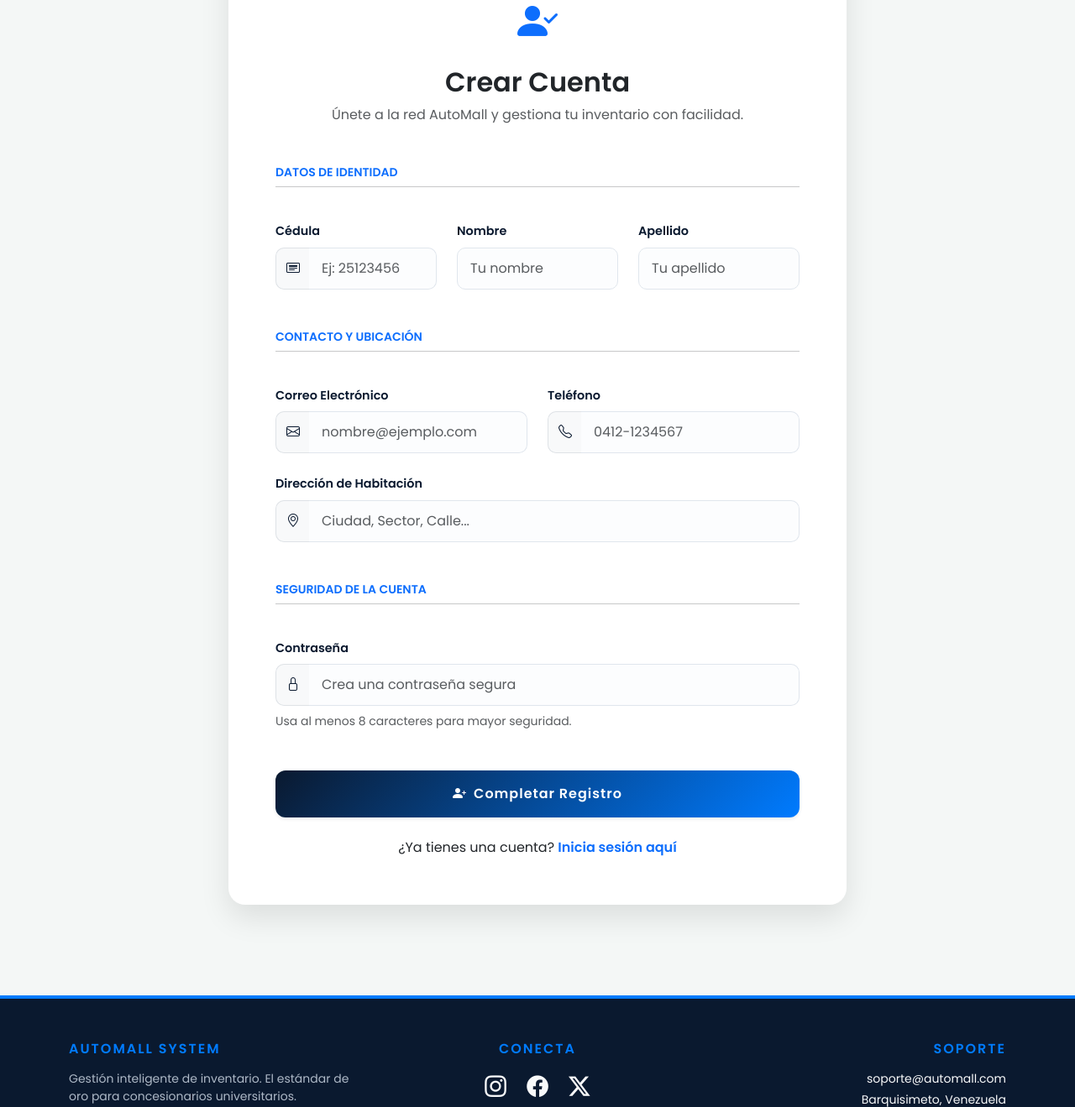
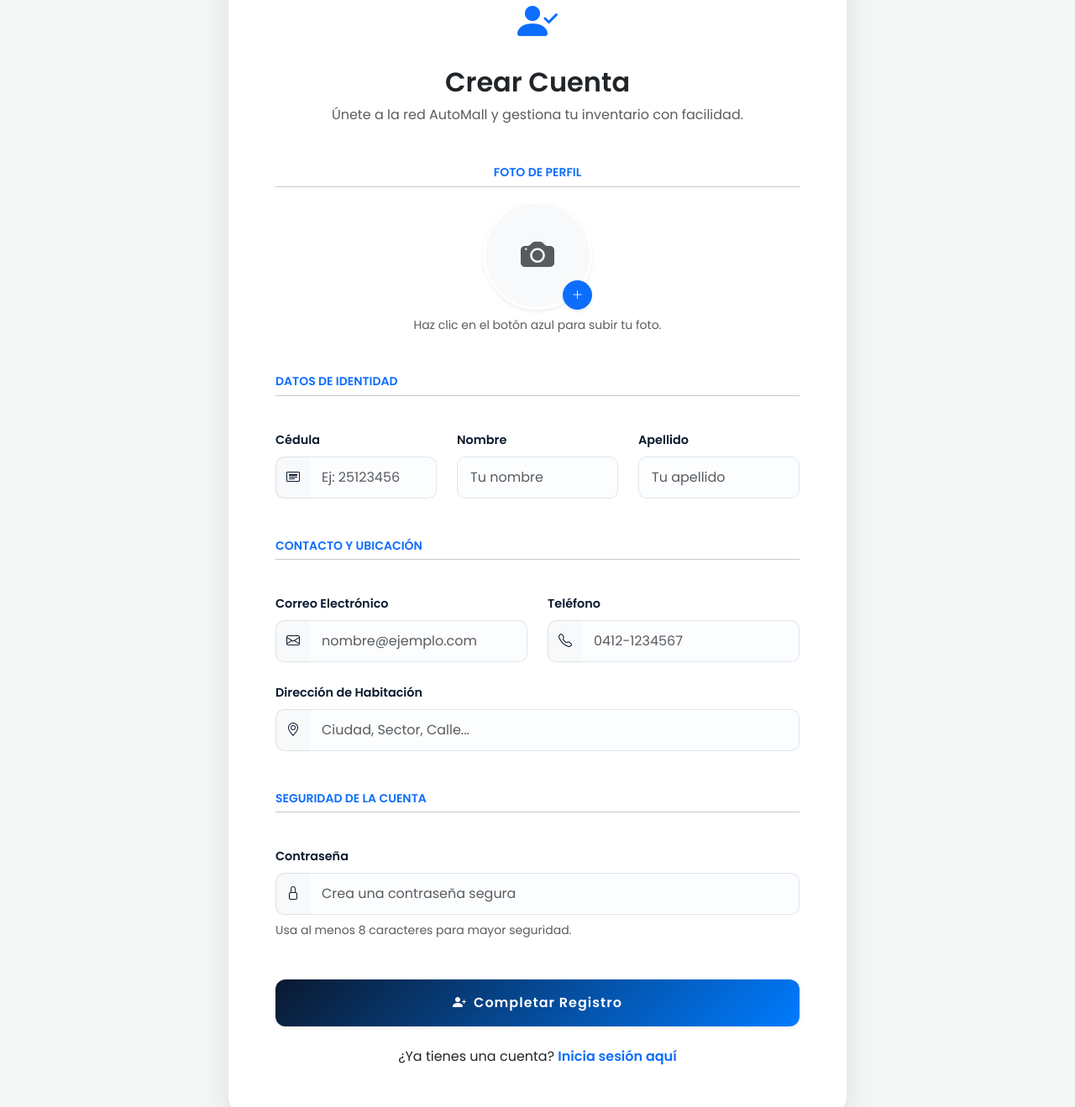
Before and after one commit to uptproyecto3/Automall, a Flask app: page /registro in a window 1280 px wide. Shown: the part 191-1510 px from the top of the page at 84% size. Run offline with Flask 3, Linux system fonts and the light colour scheme.

Commit message:
cambios perfil y registro

```diff
--- a/controllers/user_controller.py
+++ b/controllers/user_controller.py
@@ -1,8 +1,11 @@
+import os
+from werkzeug.utils import secure_filename
 from flask import Blueprint, render_template, request, redirect, url_for, session, flash
 from models.user import Usuario
 from utils.decorators import login_required
 from utils.permisos import requiere_permiso
 from models.bitacora import Bitacora
+
 
 user_bp = Blueprint('user', __name__)
 
@@ -26,15 +29,33 @@
 @user_bp.route('/registro', methods=['GET', 'POST'])
 def registro():
     if request.method == 'POST':
+        # 1. Manejar el archivo de la foto
+        foto = request.files.get('foto_perfil')
+        nombre_foto = "default.png" # Foto por defecto si no suben nada
 
+        if foto and foto.filename != '':
+            # 1. Extraemos la extensión del archivo original (ej: .jpg)
+            # Todo este bloque debe llevar 8 espacios (o 2 tabs) de indentación
+            extension = os.path.splitext(foto.filename)[1]
+
+            # 2. Creamos el nuevo nombre usando solo la cédula y la extensión
+            cedula = request.form['cedula']
+            nombre_foto = secure_filename(f"{cedula}{extension}")
+
+            # 3. Definimos la ruta y guardamos
+            ruta_guardado = os.path.join('static', 'uploads', 'perfiles', nombre_foto)
+            foto.save(ruta_guardado)
+
+        # 2. Crear usuario incluyendo la foto (Fuera del if de la foto, pero dentro del POST)
         nuevo_usuario = Usuario(
-            request.form['cedula_usuario'],
+            request.form['cedula'],
             request.form['nombre'],
             request.form['apellido'],
             request.form['telefono'],
             request.form['direccion'],
             request.form['email'],
-            request.form['password']
+            request.form['password'],
+            nombre_foto
         )
         nuevo_usuario.guardar()
 
--- a/templates/permisos/gestionar.html
+++ b/templates/permisos/gestionar.html
@@ -40,7 +40,7 @@
                     <th>Módulo</th>
                     <th>Crear</th>
                     <th>Leer</th>
-                    <th>Actualizar</th>
+                    <th>Editar</th>
                     <th>Eliminar</th>
                 </tr>
             </thead>
--- a/templates/usuarios/registro.html
+++ b/templates/usuarios/registro.html
@@ -7,16 +7,32 @@
             <div class="card auth-card border-0 p-2">
                 <div class="card-body p-4 p-md-5">
 
-                    <!-- Encabezado de bienvenida -->
                     <div class="text-center mb-5">
                         <i class="bi bi-person-check-fill text-primary" style="font-size: 3rem;"></i>
                         <h2 class="fw-bold text-dark mt-3">Crear Cuenta</h2>
                         <p class="text-muted">Únete a la red AutoMall y gestiona tu inventario con facilidad.</p>
                     </div>
 
-                    <form action="/registro" method="POST" class="row g-4">
+                    <form action="/registro" method="POST" enctype="multipart/form-data" class="row g-4">
 
-                        <!-- SECCIÓN: Información Personal -->
+                        <div class="col-12 text-center mb-4">
+                            <h6 class="text-primary fw-bold text-uppercase small ls-1">Foto de Perfil</h6>
+                            <hr class="mt-1 mb-3 opacity-25">
+                            <div class="d-flex justify-content-center">
+                                <div class="position-relative">
+                                    <div class="bg-light rounded-circle d-flex align-items-center justify-content-center shadow-sm border" style="width: 130px; height: 130px; overflow: hidden; border: 3px solid #fff !important;">
+                                        <i class="bi bi-camera-fill text-muted fs-1" id="preview-icon"></i>
+                                        <img id="img-preview" src="#" class="d-none w-100 h-100 object-fit-cover">
+                                    </div>
+                                    <label for="foto_perfil" class="btn btn-primary btn-sm rounded-circle position-absolute bottom-0 end-0 shadow-sm d-flex align-items-center justify-content-center" style="width: 35px; height: 35px;">
+                                        <i class="bi bi-plus-lg"></i>
+                                    </label>
+                                    <input type="file" name="foto_perfil" id="foto_perfil" class="d-none" accept="image/*" onchange="previewImage(this)">
+                                </div>
+                            </div>
+                            <div class="form-text mt-2">Haz clic en el botón azul para subir tu foto.</div>
+                        </div>
+
                         <div class="col-12">
                             <h6 class="text-primary fw-bold text-uppercase small ls-1">Datos de Identidad</h6>
                             <hr class="mt-1 mb-3 opacity-25">
@@ -40,7 +56,6 @@
                             <input type="text" name="apellido" class="form-control" placeholder="Tu apellido" required>
                         </div>
 
-                        <!-- SECCIÓN: Contacto y Ubicación -->
                         <div class="col-12 mt-5">
                             <h6 class="text-primary fw-bold text-uppercase small ls-1">Contacto y Ubicación</h6>
                             <hr class="mt-1 mb-3 opacity-25">
@@ -70,7 +85,6 @@
                             </div>
                         </div>
 
-                        <!-- SECCIÓN: Seguridad -->
                         <div class="col-12 mt-5">
                             <h6 class="text-primary fw-bold text-uppercase small ls-1">Seguridad de la Cuenta</h6>
                             <hr class="mt-1 mb-3 opacity-25">
@@ -85,7 +99,6 @@
                             <div class="form-text mt-2">Usa al menos 8 caracteres para mayor seguridad.</div>
                         </div>
 
-                        <!-- Botón de Registro -->
                         <div class="col-12 mt-5">
                             <button type="submit" class="btn btn-registrar w-100 shadow-sm py-3">
                                 <i class="bi bi-person-plus-fill me-2"></i>Completar Registro
@@ -101,4 +114,23 @@
         </div>
     </div>
 </div>
+
+<script>
+function previewImage(input) {
+    const preview = document.getElementById('img-preview');
+    const icon = document.getElementById('preview-icon');
+
+    if (input.files && input.files[0]) {
+        const reader = new FileReader();
+
+        reader.onload = function(e) {
+            preview.src = e.target.result;
+            preview.classList.remove('d-none');
+            icon.classList.add('d-none');
+        }
+
+        reader.readAsDataURL(input.files[0]);
+    }
+}
+</script>
 {% endblock %}
```
Also changed, not shown: models/user.py (+9 -7 lines), templates/usuarios/perfil.html (+21 -1 lines), static/uploads/perfiles/20123456_670513070_1621940843066734_827325321992557727_n.jpg (added).
